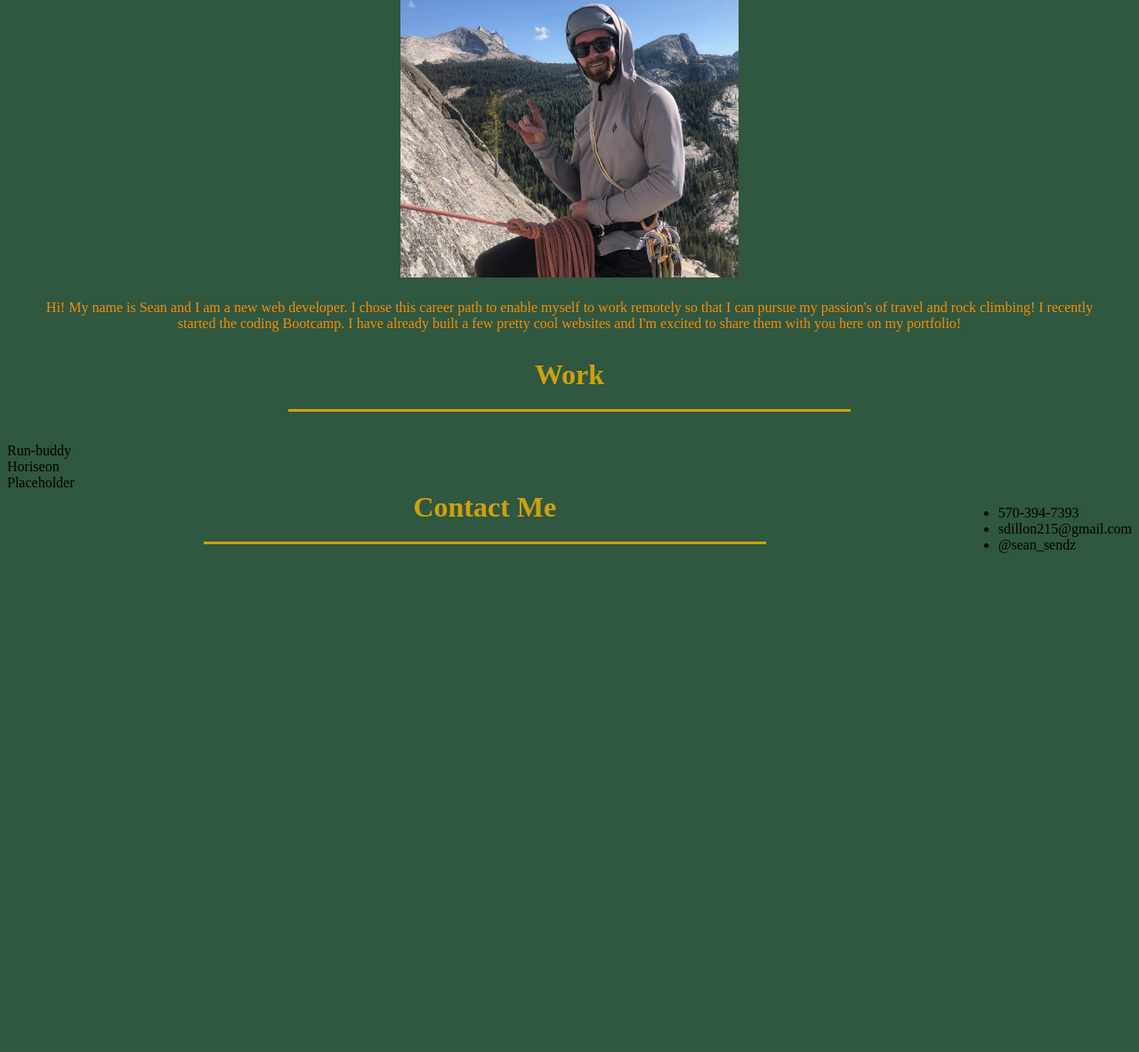
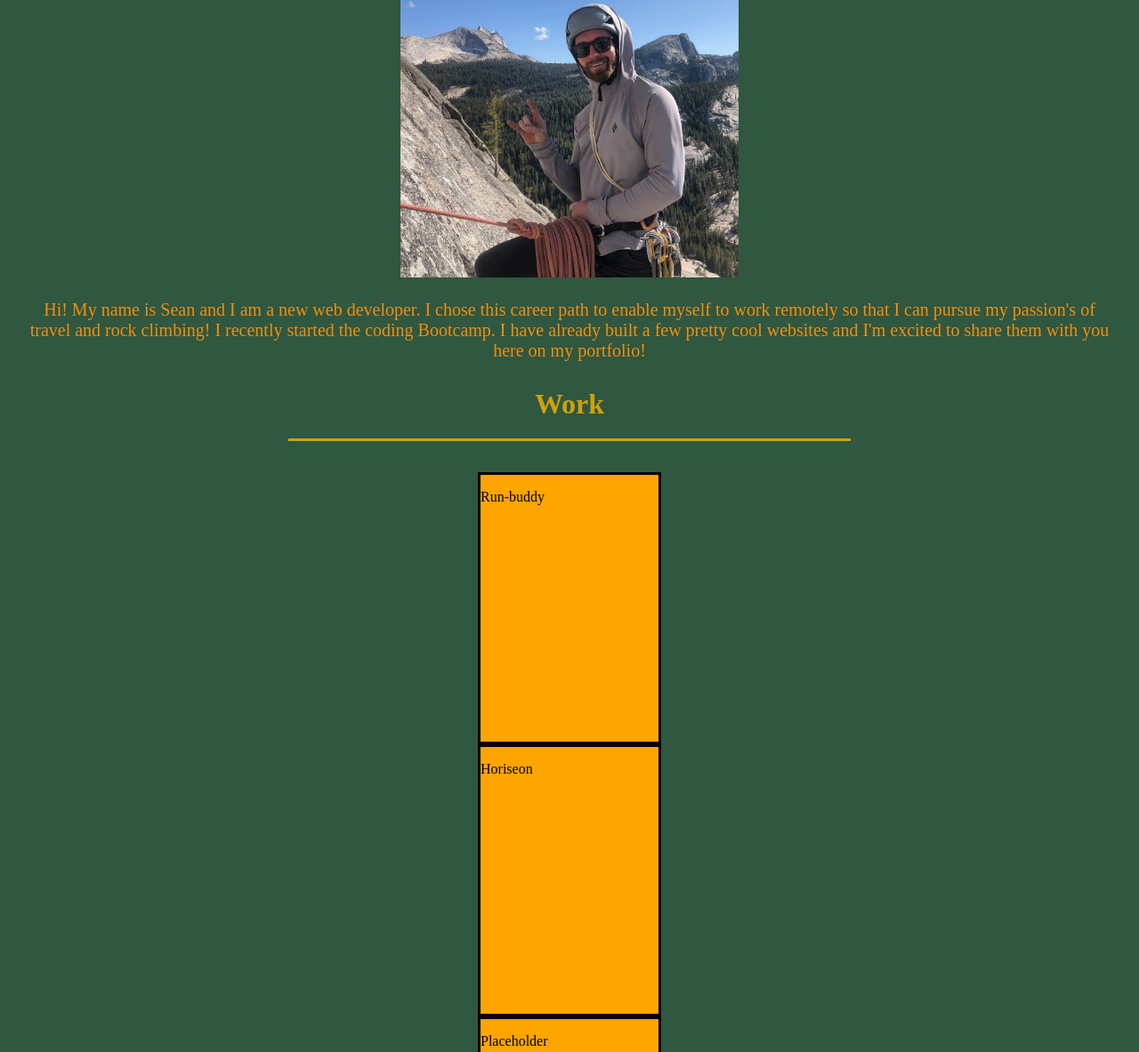
Before and after one commit to Sdillon215/Personal-Portfolio, a plain HTML site: page index.html in a window 1280 px wide. Shown: the part 998-2181 px from the top of the page at 89% size. Before the commit the page ends 1653 px from the top, so only its background shows below. Drawn offline with Linux system fonts and the light colour scheme.

Commit message:
grid added to work section

```diff
--- a/assets/style.css
+++ b/assets/style.css
@@ -91,6 +91,22 @@ header nav ul li a {
 
 .me p {
     color: #f08e0d;
+    font-size: 20px;
     text-align: center;
     margin: 0 25px 30px 25px;
 }
+/* section style end */
+
+/* grid */
+.work-grid-container {
+    display: grid;
+    justify-content: center;
+}
+
+.work-grid-item {
+    width: 200px;
+    height: 300px;
+    background-color: orange;
+    border: solid;
+    color: black;
+}
--- a/index.html
+++ b/index.html
@@ -56,14 +56,14 @@
         </div>
         <div class="work-grid-wrapper">
             <div class="work-grid-container">
-                <div class="work-grid-item">
-                    Run-buddy
+                <div class="work-grid-item box1">
+                    <p>Run-buddy</p>
                 </div>
-                <div class="work-grid-item">
-                    Horiseon
+                <div class="work-grid-item box2">
+                    <p>Horiseon</p>
                 </div>
-                <div class="work-grid-item">
-                    Placeholder
+                <div class="work-grid-item box3">
+                    <p>Placeholder</p>
                 </div>
             </div>
         </div>
```
